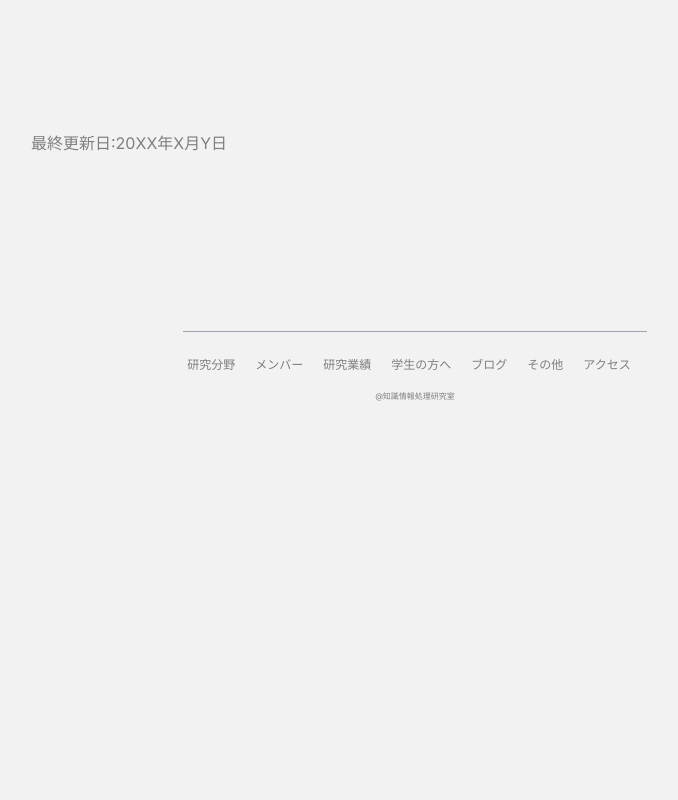
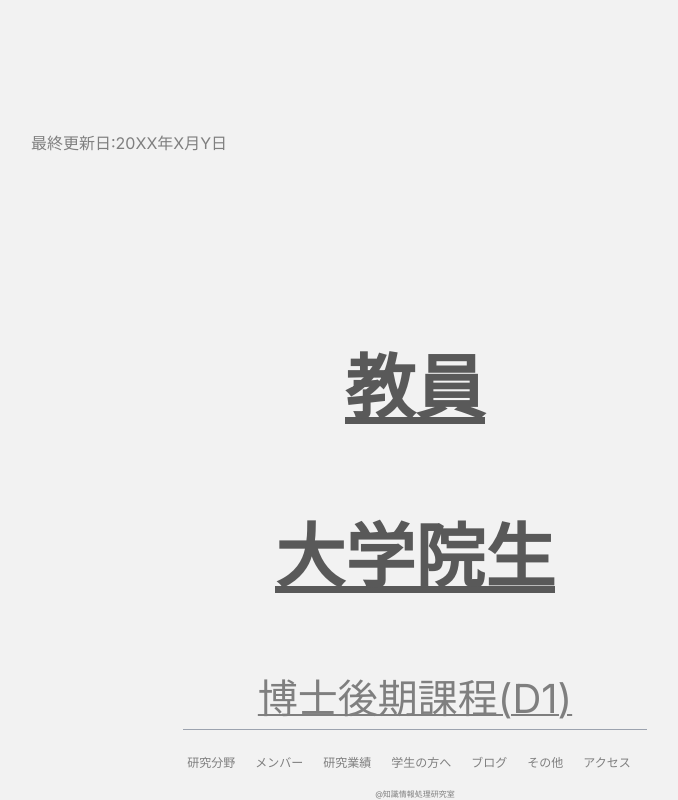
Before and after one commit to iiplDoshisha/iiplHP, a Next.js app in the folder frontend/web-front/: page / in a window 1280 px wide. Shown: the part 773-1573 px from the top of the page, without its empty margins (225-903 px from the left). Before the commit the page ends 1175 px from the top, so only its background shows below. Built offline with nearby package versions, Linux system fonts and the light colour scheme.

Commit message:
feat:学年項目の実装

```diff
--- /dev/null
+++ b/frontend/web-front/src/app/grade/page.tsx
@@ -0,0 +1,9 @@
+import Grade from "@/components/grade/Grade";
+
+export default function Home() {
+  return (
+    <div>
+        <Grade text='かめはめ波'></Grade>
+    </div>
+  );
+}
--- a/frontend/web-front/src/app/page.tsx
+++ b/frontend/web-front/src/app/page.tsx
@@ -2,6 +2,8 @@ import Header from "@/components/header/Header";
 import Title from "@/components/title/Title";
 import DateUpdated from "@/components/date_updated/DateUpdated";
 import Footer from "@/components/footer/Footer";
+import Categories from "@/components/categories/Categories";
+import Grade from "@/components/grade/Grade";
 
 export default function Home() {
   return (
@@ -9,6 +11,9 @@ export default function Home() {
         <Header/>
             <Title text='Research'/>
             <DateUpdated/>
+            <Categories text1='教員' text2=''></Categories>
+            <Categories text1='大学院生' text2=''></Categories>
+            <Grade text='D1'></Grade>
         <Footer/>
     </div>
   );
--- /dev/null
+++ b/frontend/web-front/src/components/grade/Grade.tsx
@@ -0,0 +1,71 @@
+"use client";
+import React from 'react';
+
+const styles = {
+
+    //md:~~  768px以上で適応
+    //lg:~~  1024px
+
+    title:`
+        lg:text-[40px]                       /*1024px以上でpx*/
+        md:text-[20px]                       /*768px以上でpx*/
+        text-[18px]                           /*768px以下でpx*/
+        text-center
+        underline decoration-2
+    `,
+}
+
+interface GradeProps {
+    text: string;
+  }
+
+
+const Grade: React.FC<GradeProps> = (props) => {
+    const key = props.text;
+
+
+    if ( key === 'D3') {
+        return (
+            <h1 className={styles.title}>
+                博士後期課程(D3)
+            </h1>
+        );
+    }
+    else if (key === 'D2') {
+        return (
+            <h1 className={styles.title}>
+                博士後期課程(D2)
+            </h1>
+        );
+    }
+    else if (key === 'D1') {
+        return (
+            <h1 className={styles.title}>
+                博士後期課程(D1)
+            </h1>
+        );
+    }
+    else if (key === 'M2') {
+        return (
+            <h1 className={styles.title}>
+                修士課程(M2)
+            </h1>
+        );
+    }
+    else if (key === 'M1') {
+        return (
+            <h1 className={styles.title}>
+                修士課程(M1)
+            </h1>
+        );
+    }
+    else  {
+        return (
+            <h1 className={styles.title}>
+                学部生(B4)
+            </h1>
+        );
+    }
+
+}
+export default Grade
```
Also changed, not shown: 1 other file (tests, documents, lock files or other folders).
